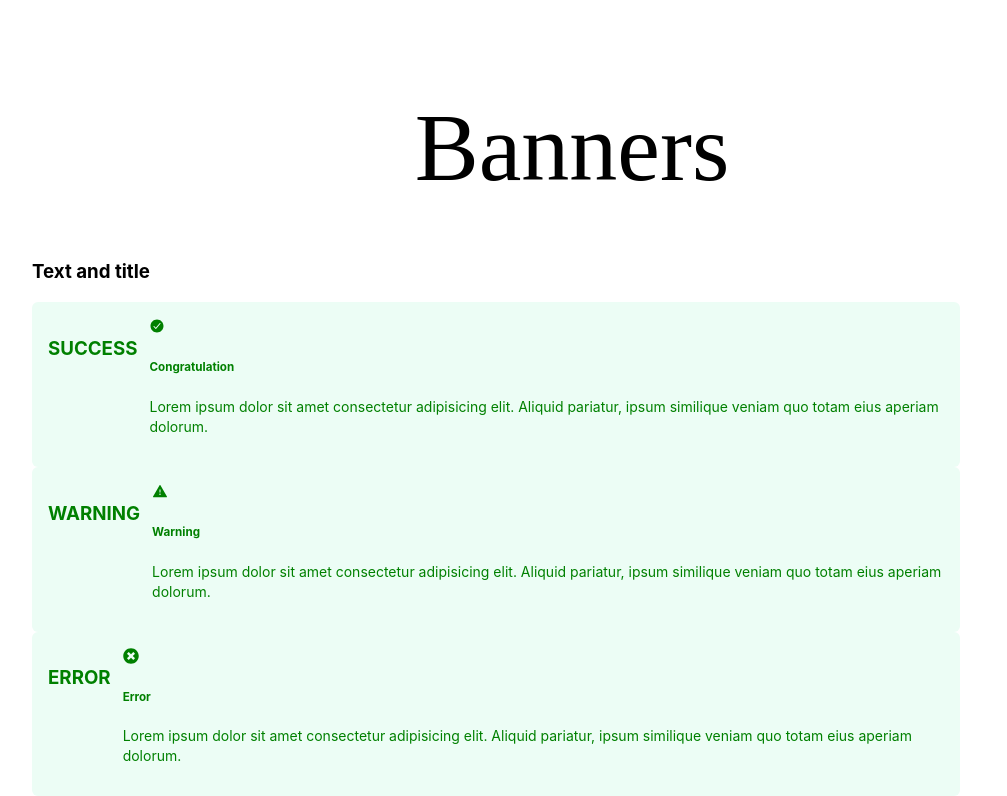
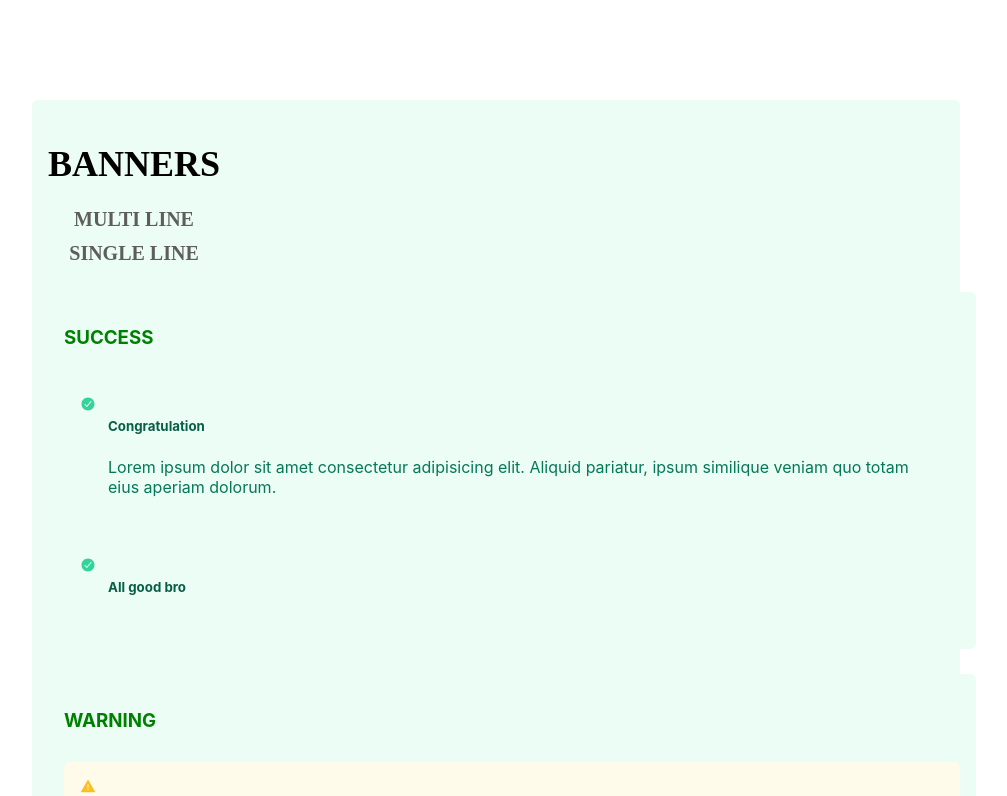
Before and after one commit to jrii1512/Scrimba-componentlibs, a React (Create React App) app: page / in a window 1280 px wide. Shown: the top 796 px of the page, without its empty margins (68-1075 px from the left). Built offline with nearby package versions, Linux system fonts and the light colour scheme.

Commit message:
banners, not there yet

```diff
--- a/src/App.css
+++ b/src/App.css
@@ -52,6 +52,61 @@ h3.title {
 
 .square-container {
   grid-area: square--badges;
+}
+
+/*Banners*/
+.banner {
+  display: flex;
+  gap: 12px;
+  align-items: flex-start;
+  padding: 16px;
+  border-radius: 6px;
+  background-color: #EFF6FF;
+  min-width: 200px;
+  width: 100%;
+}
+
+.banner-container {
+  display: flex;
+  flex-wrap: wrap;
+  gap: 16px;
+}
+
+.banner-container:not(:last-of-type) {
+  margin-bottom: 25px;
+}
+
+.banners-title {
+  grid-column: 1 / -1;
+  grid-row: 1 / 2;
+  justify-self: center;
+}
+
+.multiline-title {
+  grid-column: 2 / 3;
+  grid-row: 2 / 3;
+  justify-self: center;
+}
+
+.banner-children p {
+  font-weight: 400;
+  color: #1C51B9;
+}
+
+.banner>svg {
+  min-width: 16px;
+  min-height: 16px;
+  color: #60A5FA;
+}
+
+.titles-container>h3 {
+  display: none;
+}
+
+.singleline-title {
+  grid-column: 3 / 4;
+  grid-row: 2 / 3;
+  justify-self: center;
 }
 
 .banner-title {
@@ -110,6 +165,67 @@ h3.title {
   font-weight: 400;
   line-height: 20px; /* 142.857% */
 }
+
+/* Banner Variants */
+
+/* Success */
+.banner.success {
+  background-color: #ECFDF5;
+}
+
+.banner.success h5 {
+  color: #065F46;
+}
+
+.banner.success p {
+  color: #047857;
+}
+
+.banner.success>svg {
+  color: #34D399;
+}
+
+/* Warning */
+.banner.warning {
+  background-color: #FFFBEB;
+}
+
+.banner.warning h5 {
+  color: #92400E;
+}
+
+.banner.warning p {
+  color: #B45309;
+}
+
+.banner.warning>svg {
+  color: #FBBF24;
+}
+
+/* Error */
+.banner.error {
+  background-color: #FEF2F2;
+}
+
+.banner.error h5 {
+  color: #92400E;
+}
+
+.banner.error p {
+  color: #B45309;
+}
+
+.banner.error>svg {
+  color: #F87171;
+}
+
+
+section {
+  display: flex;
+  flex-direction: column;
+  gap: 2.5em;
+}
+
 
 .badge {
   display: flex;
--- a/src/components/Banners/banners.jsx
+++ b/src/components/Banners/banners.jsx
@@ -5,18 +5,19 @@ export default function Banners() {
   const types = ["success", "warning", "error", "neutral"];
 
   return (
-    <div className="banners">
-      <h1 className="banner-title">Banners</h1>
-      <h3 className="banner-multiline">Text and title</h3>
+    <section id="banner" className="banner-container">
+      <div className="titles-containers">
+        <h1 className="title banners-title">BANNERS</h1>
+        <h3 className="title multiline-title">MULTI LINE</h3>
+        <h3 className="title singleline-title">SINGLE LINE</h3>
+      </div>
 
       <div className="multiline-banners">
         {types.map((type) => (
           <div className="banner-container">
-            <h3 classnName="title banner-containter-title">
-              {type.toUpperCase()}
-            </h3>
+            <h3 classnName="title type-title">{type.toUpperCase()}</h3>
             <Banner className="mult" type={type}>
-              <div className="banner-container-text">
+              <div className="banner-children">
                 <h5>
                   {type === "success"
                     ? "Congratulation"
@@ -28,12 +29,32 @@ export default function Banners() {
                     ? "It is ok ... really is"
                     : ""}
                 </h5>
-                <p>Lorem ipsum dolor sit amet consectetur adipisicing elit. Aliquid pariatur, ipsum similique veniam quo totam eius aperiam dolorum.</p>
+                <p>
+                  Lorem ipsum dolor sit amet consectetur adipisicing elit.
+                  Aliquid pariatur, ipsum similique veniam quo totam eius
+                  aperiam dolorum.
+                </p>
+              </div>
+            </Banner>
+
+            <Banner className="single" type={type}>
+              <div className="banner-children">
+                <h5>
+                  {type === "success"
+                    ? "All good bro"
+                    : type === "warning"
+                    ? "Ouhhh"
+                    : type === "error"
+                    ? "Sorry bro, its not go."
+                    : type === "neutral"
+                    ? "Neutral"
+                    : ""}
+                </h5>
               </div>
             </Banner>
           </div>
         ))}
       </div>
-    </div>
+    </section>
   );
 }
```
